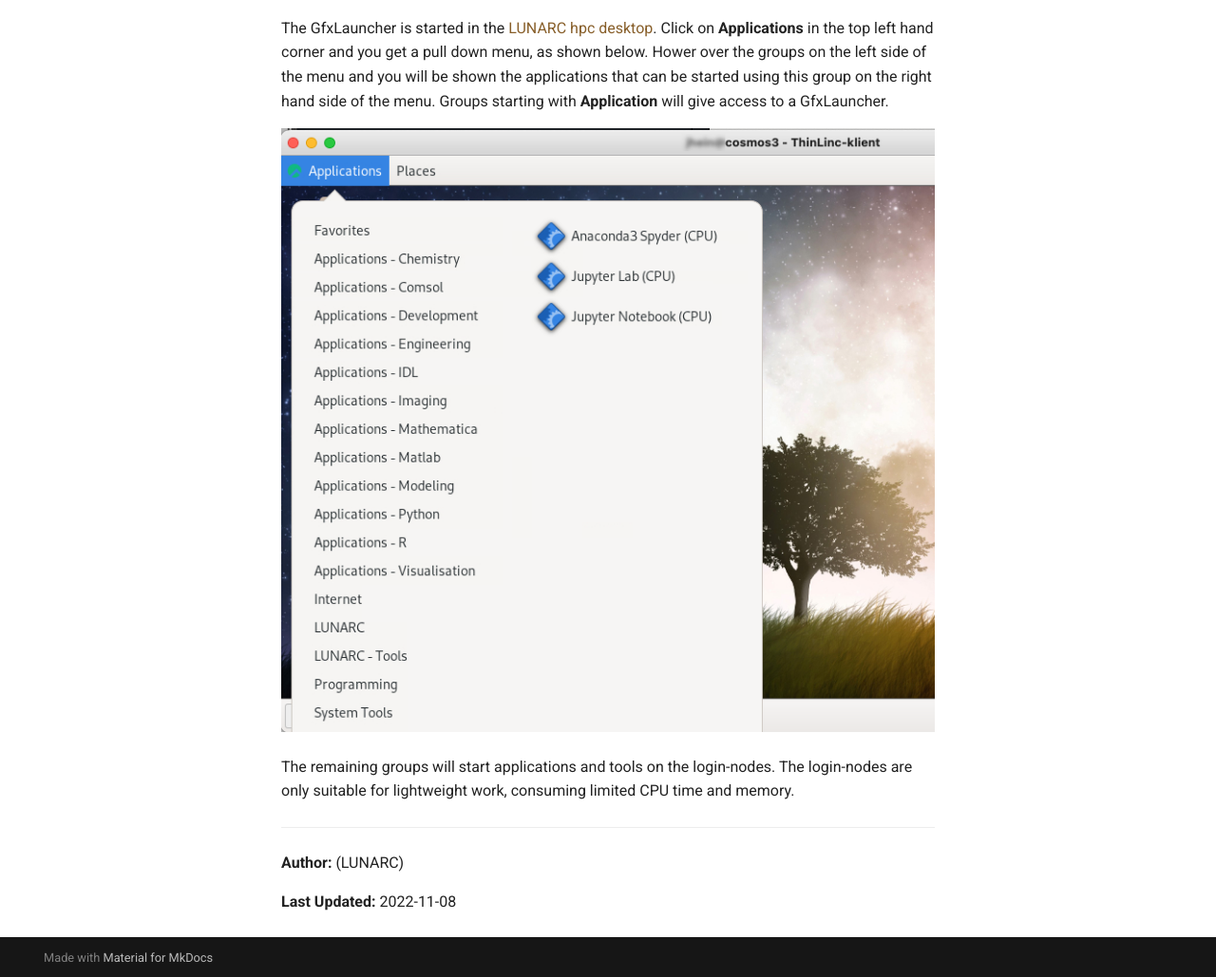
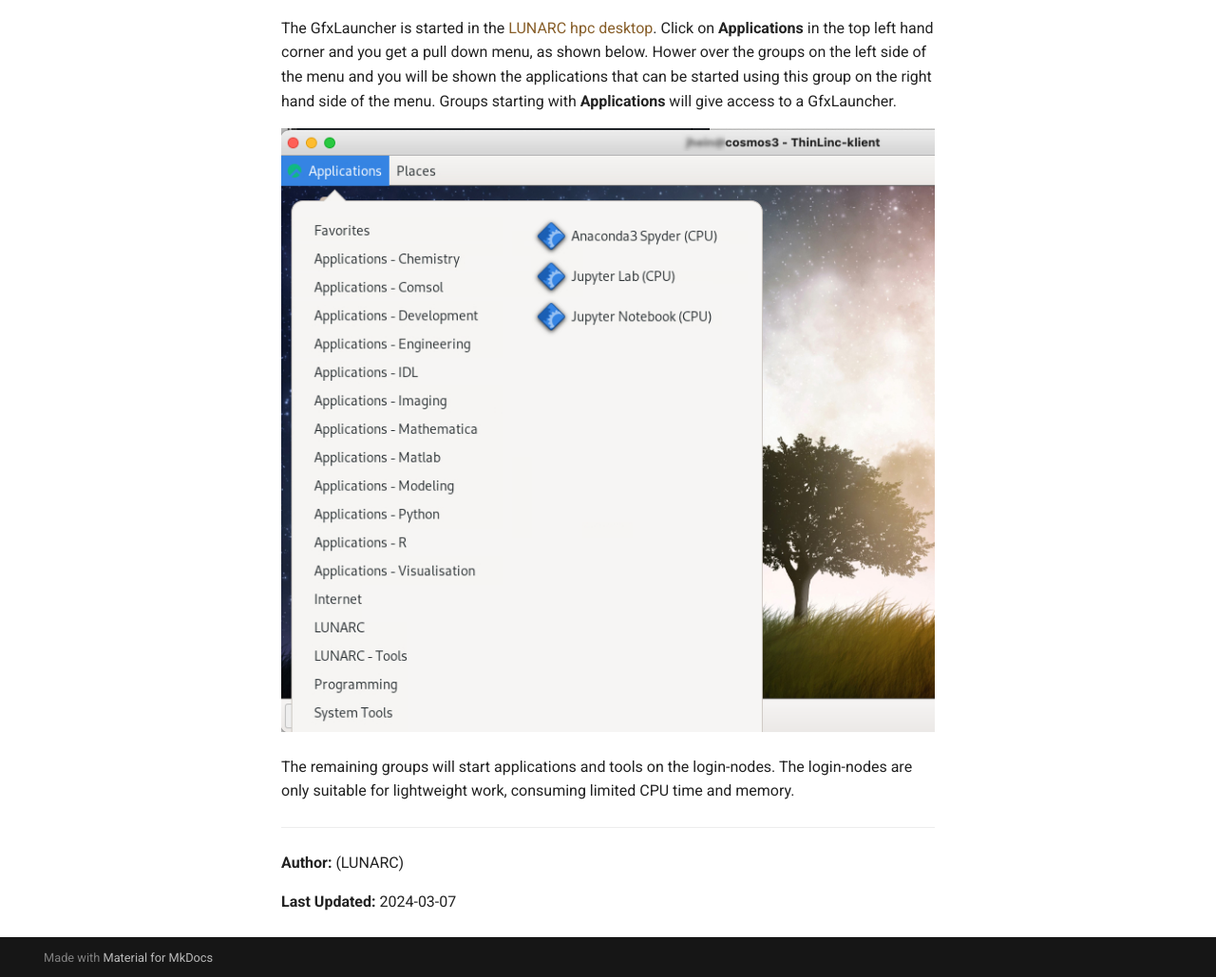
Before and after one commit to lunarc/lunarc_docs, an MkDocs documentation site: the page built from docs/getting_started/gfxlauncher.md, in a window 1280 px wide and 1400 px high, scrolled down 1121 px. Shown: the part 368-1397 px from the top of the window at 95% size. Built offline with MkDocs 1.6.1 and Material for MkDocs 9.7.7, drawn with Linux system fonts in a browser that asks for light colours; comment, search, counter and statistics services are not loaded.

Commit message:
Update gfxlauncher.md
Typos fixed

```diff
--- a/docs/getting_started/gfxlauncher.md
+++ b/docs/getting_started/gfxlauncher.md
@@ -28,7 +28,7 @@
 
 ## Starting the GfxLauncher
 
-The GfxLauncher is started in the [LUNARC hpc desktop](using_hpc_desktop).  Click on **Applications** in the top left hand corner and you get a pull down menu, as shown below.   Hower over the groups on the left side of the menu and you will be shown the applications that can be started using this group on the right hand side of the menu. Groups starting with **Application** will give access to a GfxLauncher.
+The GfxLauncher is started in the [LUNARC hpc desktop](using_hpc_desktop).  Click on **Applications** in the top left hand corner and you get a pull down menu, as shown below.   Hower over the groups on the left side of the menu and you will be shown the applications that can be started using this group on the right hand side of the menu. Groups starting with **Applications** will give access to a GfxLauncher.
 
  ![application pull down menu](../images/on_demand_menues.png "GfxLauncher main user interface")
 
@@ -40,4 +40,4 @@
 (LUNARC)
 
 **Last Updated:**
-2022-11-08
+2024-03-07
```
